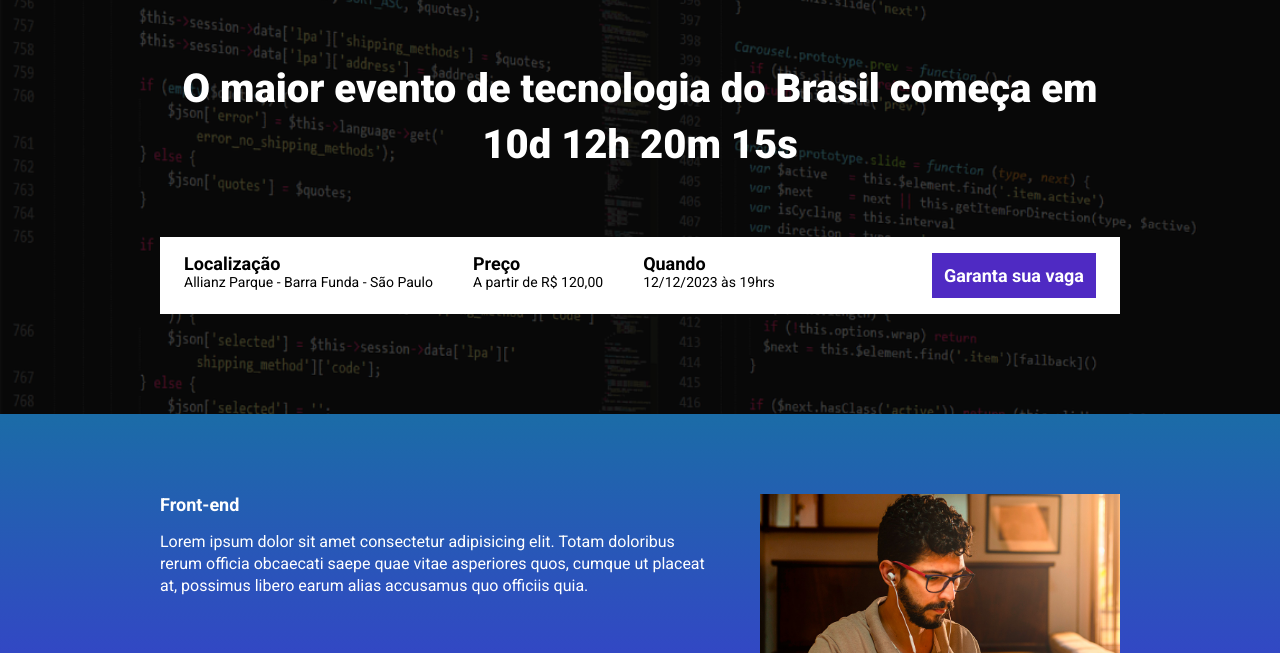
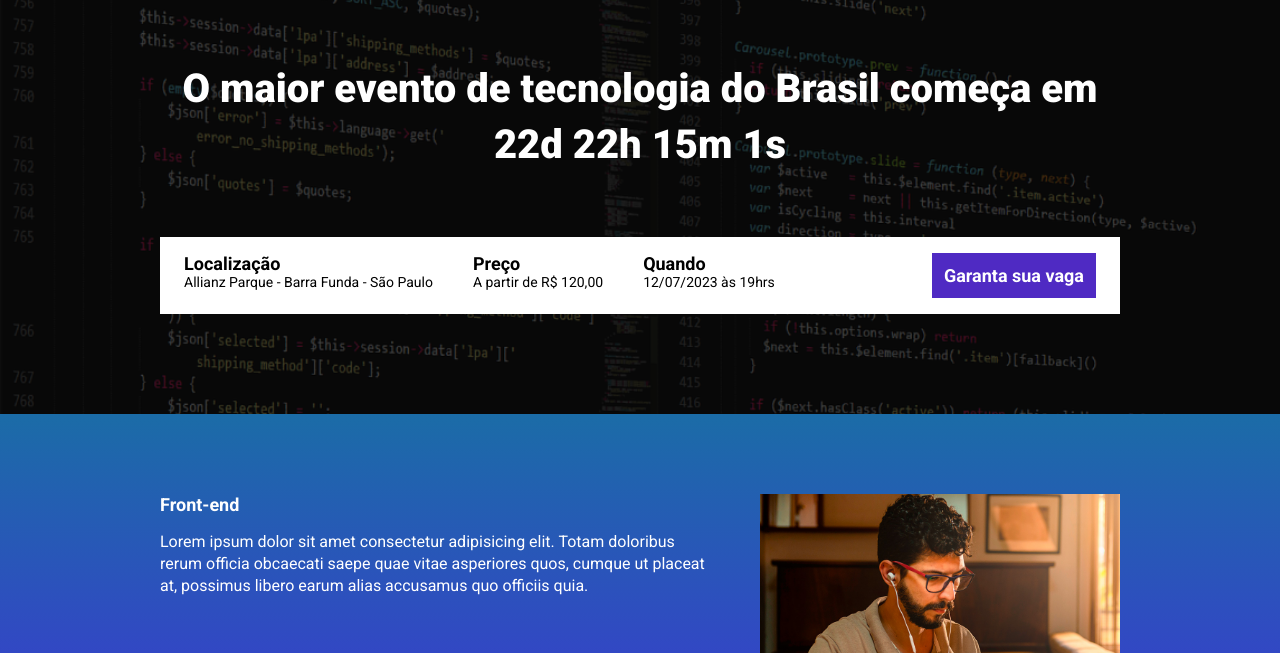
Before and after one commit to FelipeMoraesPalomo/ebac_tech_talks, a website built with Parcel: page src/index.html in a window 1280 px wide. Shown: the part 147-800 px from the top of the page. Built offline with nearby package versions, Linux system fonts and the light colour scheme.

Commit message:
criando a contagem regressiva

```diff
--- a/package.json
+++ b/package.json
@@ -2,9 +2,9 @@
   "name": "ebac_talks",
   "version": "1.0.0",
   "description": "",
-  "main": "index.js",
   "scripts": {
     "dev": "parcel src/index.html src/styles/main.scss src/scripts/main.js",
+    "build": "parcel build src/index.html",
     "test": "echo \"Error: no test specified\" && exit 1"
   },
   "keywords": [],
--- a/src/index.html
+++ b/src/index.html
@@ -16,7 +16,7 @@
         <div class="container">
             <img class="hero__logo" src="images/ebac_logo.svg" alt="EBAC">
             <p class="hero__text">
-                O maior evento de tecnologia do Brasil começa em 10d 12h 20m 15s
+                O maior evento de tecnologia do Brasil começa em <span id="contador"></span>
             </p>
             <div class="infos-bar">
                 <ul class="infos-bar__infos">
@@ -30,7 +30,7 @@
                     </li>
                     <li class="infos-bar__infos__item">
                         <b>Quando</b>
-                        12/12/2023 às 19hrs
+                        12/07/2023 às 19hrs
                     </li>
                 </ul>
                 <a href="#" class="button button--primary">
--- a/src/scripts/main.js
+++ b/src/scripts/main.js
@@ -1 +1,32 @@
 AOS.init();
+
+const dataDoEvento = new Date("Jul 12, 2023 19:00:00");
+const timeStampDoEvento = dataDoEvento.getTime();
+
+const contaAsHoras = setInterval(function() {
+    const agora = new Date();
+    const timeStampAtual = agora.getTime();
+
+    const distanciaAteOEvento = timeStampDoEvento - timeStampAtual;
+
+    const diaEmMs = 1000 * 60 * 60 * 24;
+    const horaEmMs = 1000 * 60 * 60;
+    const minutoEmMs = 1000 * 60;
+
+
+    const diasAteOEvento = Math.floor(distanciaAteOEvento / diaEmMs);
+    const horasAteOEvento = Math.floor((distanciaAteOEvento % diaEmMs) / horaEmMs);
+    const minutosAteOEvento = Math.floor((distanciaAteOEvento % horaEmMs) / minutoEmMs);
+    const segundosAteOEvento = Math.floor((distanciaAteOEvento % minutoEmMs) / 1000);
+    console.log(diasAteOEvento);
+    console.log(horasAteOEvento);
+    console.log(minutosAteOEvento);
+    console.log(segundosAteOEvento);
+
+    document.getElementById('contador').innerHTML = `${diasAteOEvento}d ${horasAteOEvento}h ${minutosAteOEvento}m ${segundosAteOEvento}s`
+
+    if (distanciaAteOEvento < 0){
+        clearInterval(contaAsHoras);
+        document.getElementById('contador').innerHTML = 'Evento expirado';
+    }
+}, 1000)
```
